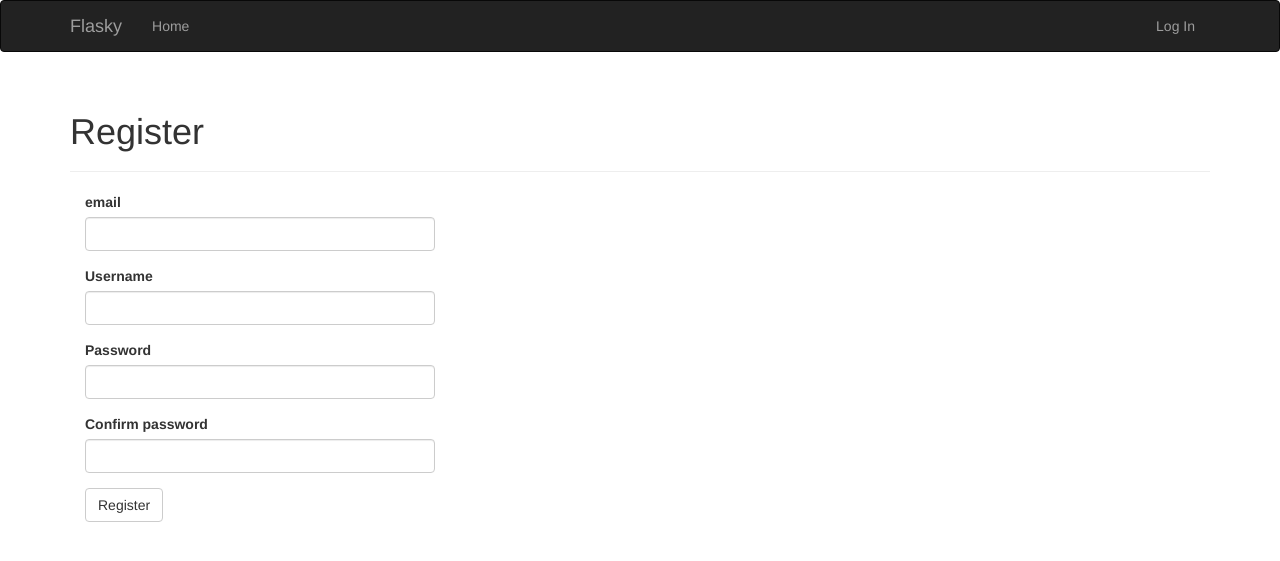
After one commit to yangchen1711/flaske, a Flask app: page /auth/register in a window 1280 px wide. The commit adds this page. Shown: the top 561 px of the page. Run offline with Flask 2, Linux system fonts and the light colour scheme; some libraries are stand-ins or nearby versions.

Commit message:
完成用户注册

```diff
--- a/app/auth/forms.py
+++ b/app/auth/forms.py
@@ -1,6 +1,7 @@
 from flask_wtf import FlaskForm
-from wtforms import SubmitField, StringField, BooleanField, PasswordField
-from wtforms.validators import DataRequired, Length, Email
+from wtforms import SubmitField, StringField, BooleanField, PasswordField, ValidationError
+from wtforms.validators import DataRequired, Length, Email, Regexp, EqualTo
+from .. models import User
 
 
 class LoginForm(FlaskForm):
@@ -8,3 +9,21 @@ class LoginForm(FlaskForm):
     password = PasswordField('Password', validators=[DataRequired()])
     remember_me = BooleanField('Keep me logged in')
     submit = SubmitField('Log In')
+
+
+class RegistrationForm(FlaskForm):
+    eamil = StringField('email', validators=[DataRequired(), Length(1,64), Email()])
+    username = StringField('Username', validators=[DataRequired(), Length(1,64),
+                                                   Regexp('^[A-Za-z][A-Za-z0-9_.]*', 0, 'Username must have only letters, '
+                                                          'numbers, dots or underscores')])
+    password = PasswordField('Password', validators=[DataRequired(), EqualTo('password2', message = 'Passwords must be match.')])
+    password2 = PasswordField('Confirm password', validators=[DataRequired()])
+    submit = SubmitField('Register')
+
+    def validate_email(self, field):
+        if User.query.filter_by(email = field.data).first():
+            raise ValidationError('Email already registered.')
+
+    def validate_username(self, field):
+        if User.query.filter_by(username = field.data).first():
+            raise ValidationError('Username already in use.')
--- a/app/auth/views.py
+++ b/app/auth/views.py
@@ -1,9 +1,9 @@
 from flask import render_template, redirect, request, url_for, flash
-from .forms import LoginForm
+from .forms import LoginForm, RegistrationForm
 from . import auth
 from ..models import User
 from flask_login import login_user, login_required, logout_user
-
+from ..import db
 # @auth.route('/login')
 # def login():
 #     return render_template('auth/login.html')
@@ -30,3 +30,17 @@ def logout():
     logout_user()
     flash('You have been logged out.')
     return redirect(url_for('main.index'))
+
+
+@auth.route('/register', methods=['GET', 'POST'])
+def register():
+    form = RegistrationForm()
+    if form.validate_on_submit():
+        user = User(email=form.eamil.data,
+                    username=form.username.data,
+                    password=form.password.data)
+        db.session.add(user)
+        flash('You can now login.')
+        return redirect(url_for('auth.login'))
+
+    return render_template('auth/register.html', form=form)
--- /dev/null
+++ b/app/templates/auth/register.html
@@ -0,0 +1,13 @@
+{% extends "base.html" %}
+{% import "bootstrap/wtf.html" as wtf %}
+
+{% block title %}Flasky - Register{% endblock %}
+
+{% block page_content %}
+<div class="page-header">
+    <h1>Register</h1>
+</div>
+<div class="col-md-4">
+    {{ wtf.quick_form(form) }}
+</div>
+{% endblock %}
```
Also changed, not shown: app/templates/auth/login.html (+7 -0 lines).
